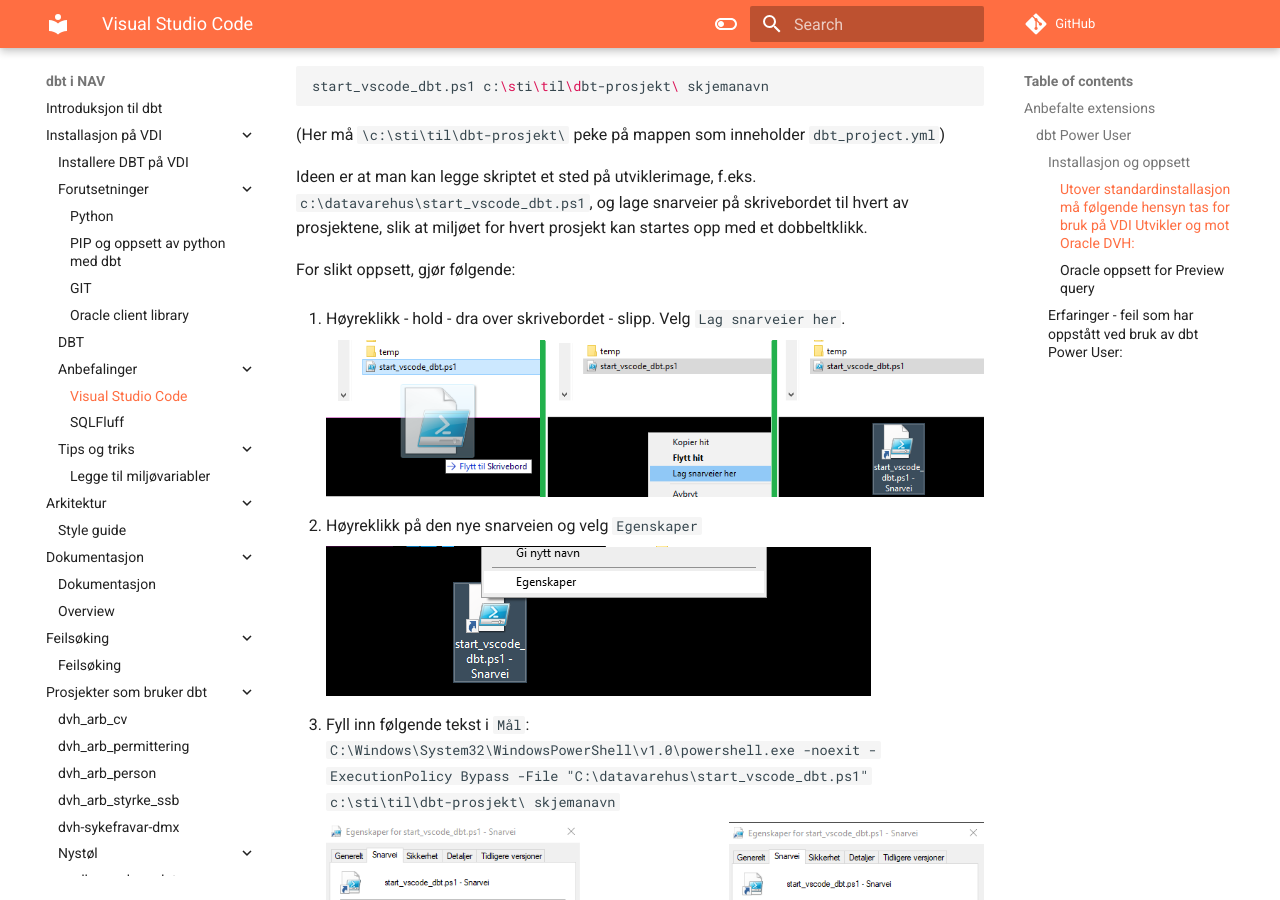
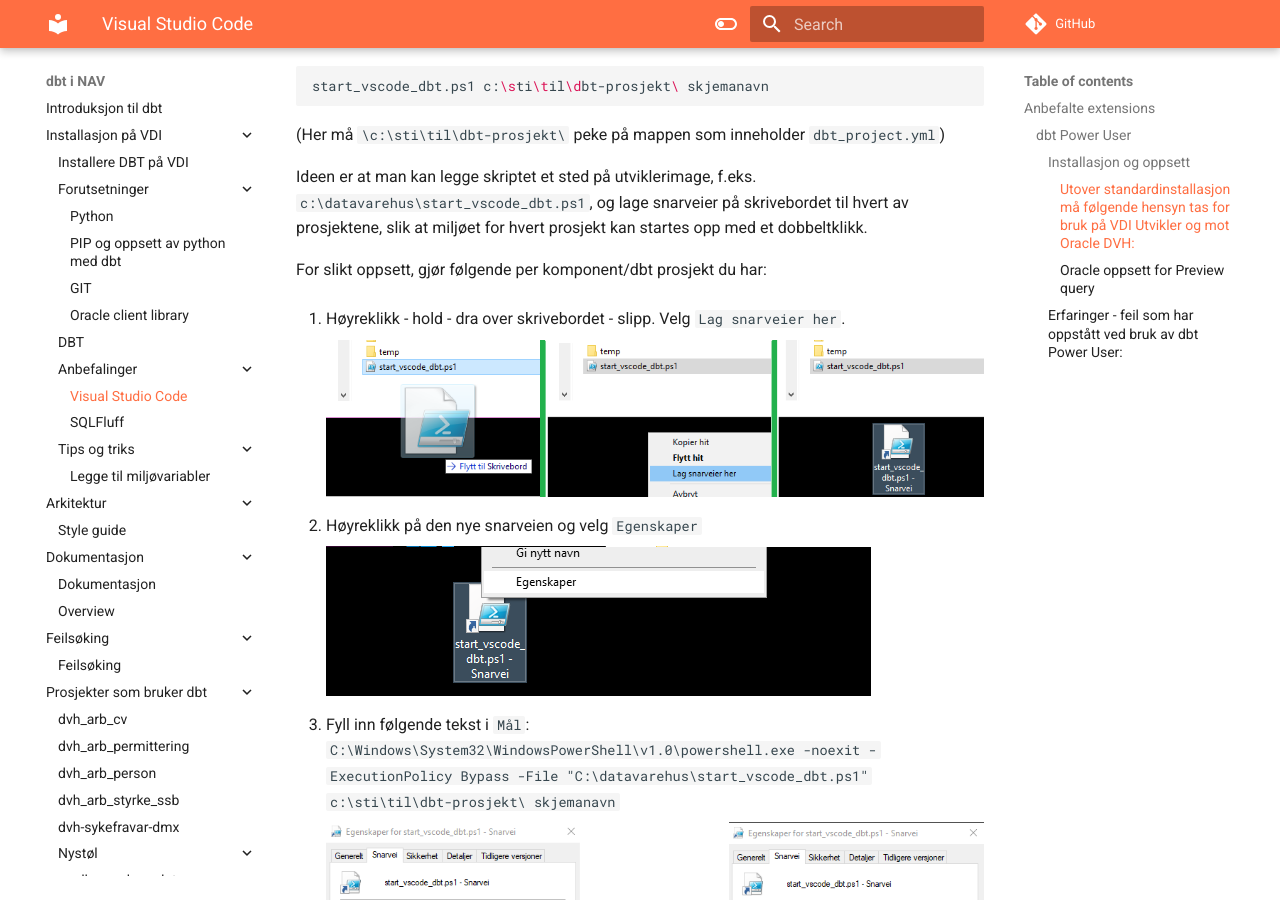
Before and after one commit to navikt/dbt-i-nav, an MkDocs documentation site: the page built from docs/Installasjon-på-VDI/vscode.md, in a window 1280 px wide and 900 px high, scrolled down 941 px. Built offline with MkDocs 1.6.1 and Material for MkDocs 9.7.7, drawn with Linux system fonts in a browser that asks for light colours; comment, search, counter and statistics services are not loaded.

```diff
--- a/docs/Installasjon-på-VDI/vscode.md
+++ b/docs/Installasjon-på-VDI/vscode.md
@@ -36,7 +36,7 @@
 
 Ideen er at man kan legge skriptet et sted på utviklerimage, f.eks. `c:\datavarehus\start_vscode_dbt.ps1`, og lage snarveier på skrivebordet til hvert av prosjektene, slik at miljøet for hvert prosjekt kan startes opp med et dobbeltklikk.
 
-For slikt oppsett, gjør følgende:
+For slikt oppsett, gjør følgende per komponent/dbt prosjekt du har:
 
 1. Høyreklikk - hold - dra over skrivebordet - slipp. Velg `Lag snarveier her`.
 
```
Also changed, not shown: 1 other file.
